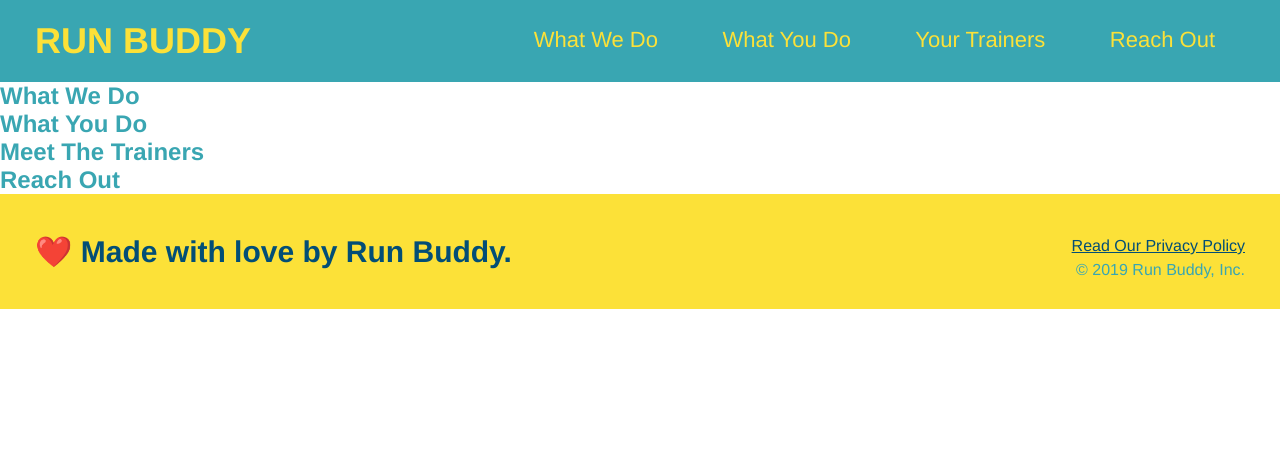
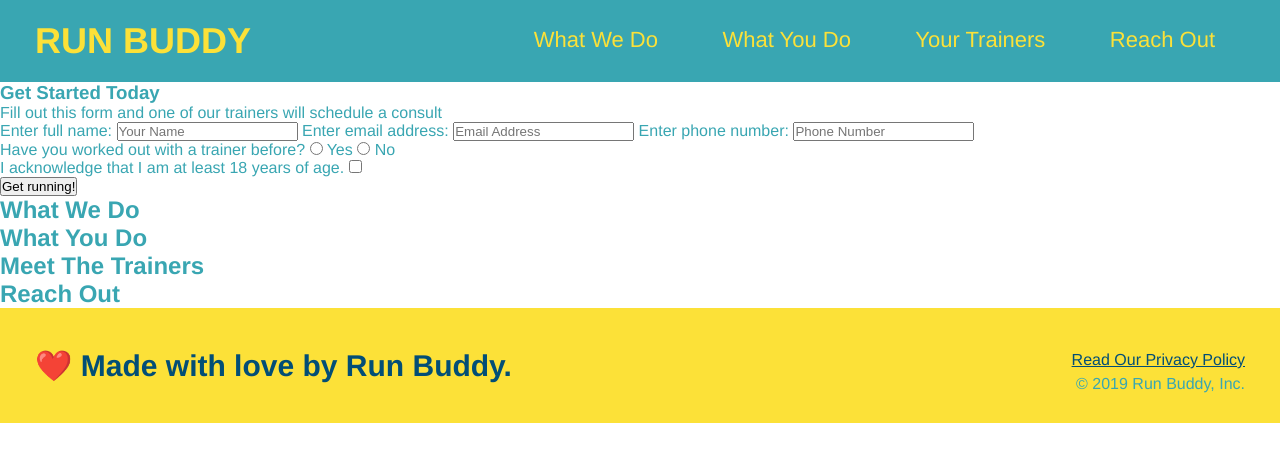
Before and after one commit to coevpen/run-buddy, a plain HTML site: page index.html in a window 1280 px wide. Drawn offline with Linux system fonts and the light colour scheme.

Commit message:
add form

```diff
--- a/index.html
+++ b/index.html
@@ -34,8 +34,38 @@
 
         <!-- hero/jumbotron -->
         <section>
-
+            <!-- form -->
+            <div>
+                <h3>Get Started Today</h3>
+                <p>Fill out this form and one of our trainers will schedule a consult</p>
+                <!-- form element -->
+                <form>
+                    <label for="name">Enter full name:</label>
+                    <input type="text" placeholder="Your Name" name="name" id="name" />
+                    <label for="email">Enter email address:</label>
+                    <input type="email" placeholder="Email Address" name="email" id="email" />
+                    <label for="phone">Enter phone number:</label>
+                    <input type="tel" placeholder="Phone Number" name="phone" id="phone" />
+                    <p>
+                        Have you worked out with a trainer before?
+                        <input type="radio" name="trainer-confirm" id="trainer-yes" />
+                        <label for="trainer-yes">Yes</label>
+                        <input type="radio" name="trainer-confirm" id="trainer-no" />
+                        <label for="trainer-no">No</label>
+                    </p>
+                    <p>
+                        <label for="checkbox">
+                            I acknowledge that I am at least 18 years of age.
+                        </label>
+                        <input type="checkbox" name="age-confirm" id="checkbox" />
+                    </p>
+                    <button type="submit">
+                        Get running!
+                    </button>
+                </form>
+            </div>
         </section>
+        <!--end hero -->
 
         <!-- "What we do" section -->
         <section>
```
